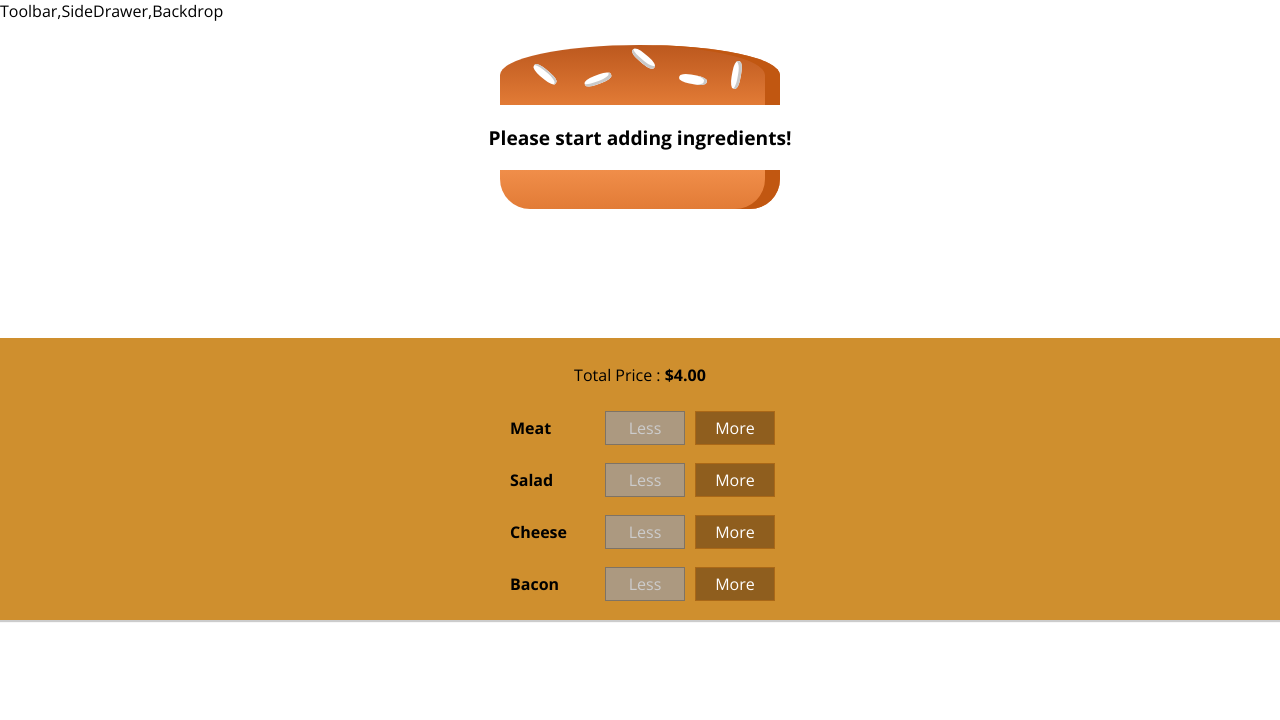
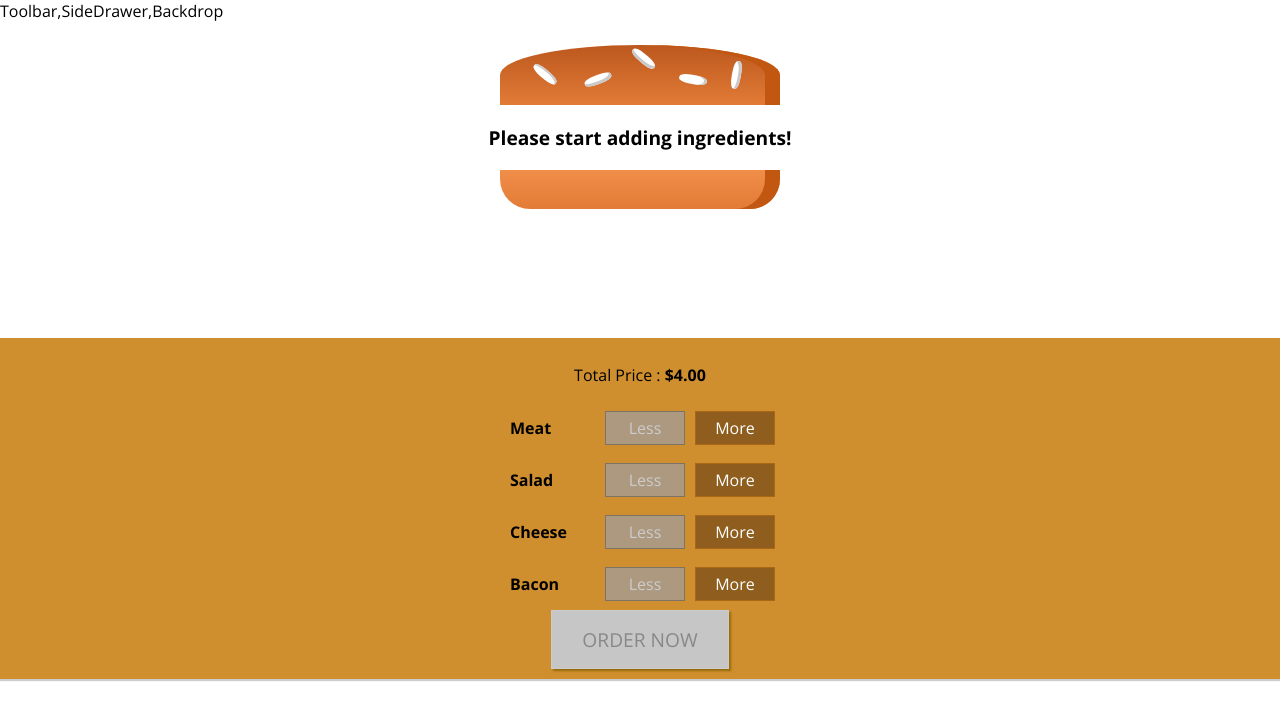
Before and after one commit to adi1506/Burger-Stack, a React (Create React App) app: page / in a window 1280 px wide. Shown: the top 720 px of the page. Built offline with nearby package versions, Linux system fonts and the light colour scheme.

Commit message:
Created Order Now button

```diff
--- a/src/components/BuildControls/BuildControls.js
+++ b/src/components/BuildControls/BuildControls.js
@@ -21,6 +21,7 @@
             disabled={props.disabled[ctrl.type]}
          />
       ))}
+      <button disabled={!props.purchasable} className={classes.OrderButton}>ORDER NOW</button>
    </div>
 );
 
--- a/src/components/BuildControls/BuildControls.module.css
+++ b/src/components/BuildControls/BuildControls.module.css
@@ -8,3 +8,45 @@
    margin: auto;
    padding: 10px 0;
 }
+
+
+.OrderButton {
+   background-color: #DAD735;
+   outline: none;
+   cursor: pointer;
+   border: 1px solid #966909;
+   color: #966909;
+   font-family: inherit;
+   font-size: 1.2em;
+   padding: 15px 30px;
+   box-shadow: 2px 2px 2px #966909;
+}
+
+.OrderButton:hover, .OrderButton:active {
+   background-color: #A0DB41;
+   border: 1px solid #966909;
+   color: #966909;
+}
+
+.OrderButton:disabled {
+   background-color: #C7C6C6;
+   cursor: not-allowed;
+   border: 1px solid #ccc;
+   color: #888888;
+}
+
+.OrderButton:not(:disabled) {
+   animation: enable 0.3s linear;
+}
+
+@keyframes enable {
+   0% {
+       transform: scale(1);
+   }
+   60% {
+       transform: scale(1.1);
+   }
+   100% {
+       transform: scale(1);
+   }
+}
--- a/src/containers/BurgerBuilder/BurgerBuilder.js
+++ b/src/containers/BurgerBuilder/BurgerBuilder.js
@@ -18,6 +18,22 @@
          salad: 0,
       },
       totalPrice: 4,
+      purchasable: false,
+   };
+
+   updatePurchasable = (ingredient) => {
+
+       console.log(ingredient);
+       let sum=0;
+       for(let key in ingredient)
+       {
+           sum += ingredient[key];
+       }
+       console.log(sum);
+       this.setState({
+           purchasable: sum>0,
+       })
+
    };
 
    addIngredientHandler = (type) => {
@@ -32,6 +48,7 @@
          ingredients: updatedIngredients,
          totalPrice: newPrice,
       });
+      this.updatePurchasable(updatedIngredients);
    };
 
    removeIngredientHandler = (type) => {
@@ -47,6 +64,7 @@
             ingredients: updatedIngredients,
             totalPrice: newPrice,
          });
+         this.updatePurchasable(updatedIngredients);
       }
    };
    render() {
@@ -62,7 +80,8 @@
                ingredientAdded={this.addIngredientHandler}
                ingredientDeleted={this.removeIngredientHandler}
                disabled={disabledInfo}
-               totalPrice = {this.state.totalPrice}
+               purchasable = {this.state.purchasable}
+               totalPrice={this.state.totalPrice}
             />
          </>
       );
```
